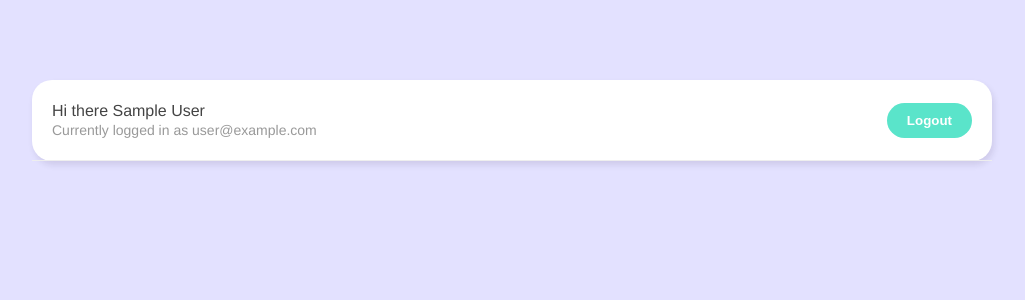
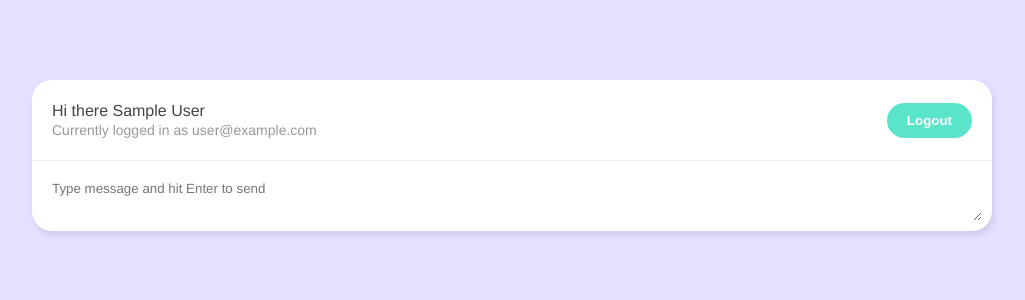
Before and after one commit to Timo1979-x/vue-firebase, a Vue app in the folder live-chat/: page /chatroom in a window 1280 px wide. Shown: the top 300 px of the page, without its empty margins (128-1153 px from the left). Built offline with nearby package versions, Linux system fonts and the light colour scheme; no server answers; sample sign-in values are in the browser's storage.

Commit message:
lesson116

```diff
--- /dev/null
+++ b/live-chat/src/components/NewChatForm.vue
@@ -0,0 +1,48 @@
+<template>
+  <form>
+    <textarea
+      placeholder="Type message and hit Enter to send "
+      v-model="message"
+      @keypress.enter.prevent="handleSubmit"
+    ></textarea>
+  </form>
+</template>
+
+<script>
+import { ref } from "@vue/reactivity";
+import getUser from "../composables/getUser";
+import { timestamp } from "../firebase/config";
+export default {
+  setup() {
+    const message = ref("");
+    const { user } = getUser();
+    const handleSubmit = async () => {
+      const chat = {
+        message: message.value,
+        name: user.value.displayName,
+        createdAt: timestamp(),
+      };
+      console.log(chat);
+      message.value = "";
+    };
+    return { message, handleSubmit };
+  },
+};
+</script>
+
+<style scoped>
+form {
+  margin: 10px;
+}
+textarea {
+  width: 100%;
+  max-width: 100%;
+  margin-bottom: 6px;
+  padding: 10px;
+  box-sizing: border-box;
+  border: 0;
+  border-radius: 20px;
+  font-family: inherit;
+  outline: none;
+}
+</style>
--- a/live-chat/src/views/Chatroom.vue
+++ b/live-chat/src/views/Chatroom.vue
@@ -1,6 +1,7 @@
 <template>
   <div class="container">
-    <navbar></navbar>
+    <navbar/>
+    <new-chat-form/>
   </div>
 </template>
 
@@ -9,9 +10,10 @@
 import { useRouter } from "vue-router";
 import getUser from "../composables/getUser";
 import { watch } from "@vue/runtime-core";
+import NewChatForm from "../components/NewChatForm.vue";
 
 export default {
-  components: { Navbar },
+  components: { Navbar, NewChatForm },
   setup() {
     let router = useRouter();
     let { user } = getUser();
```
Also changed, not shown: 2 other files (tests, documents, lock files or other folders).
